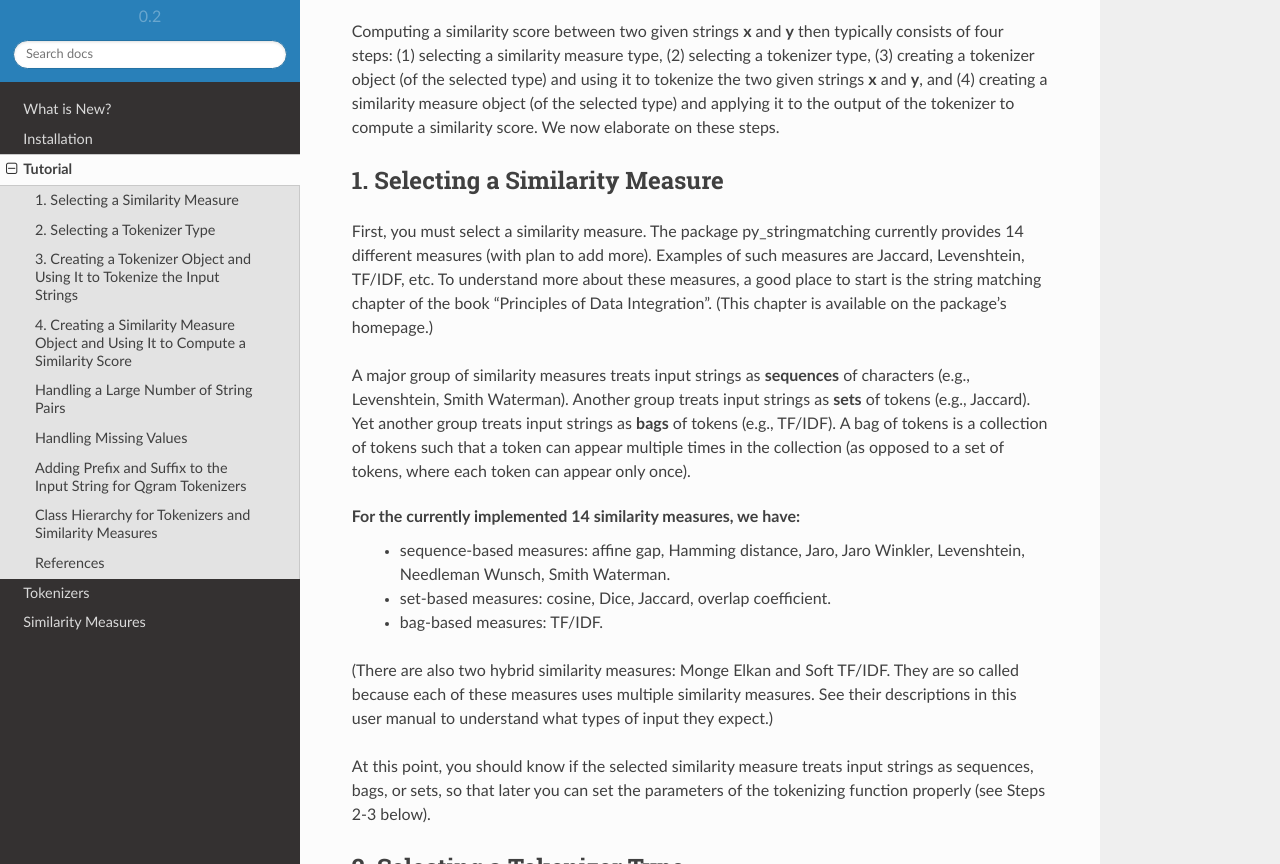
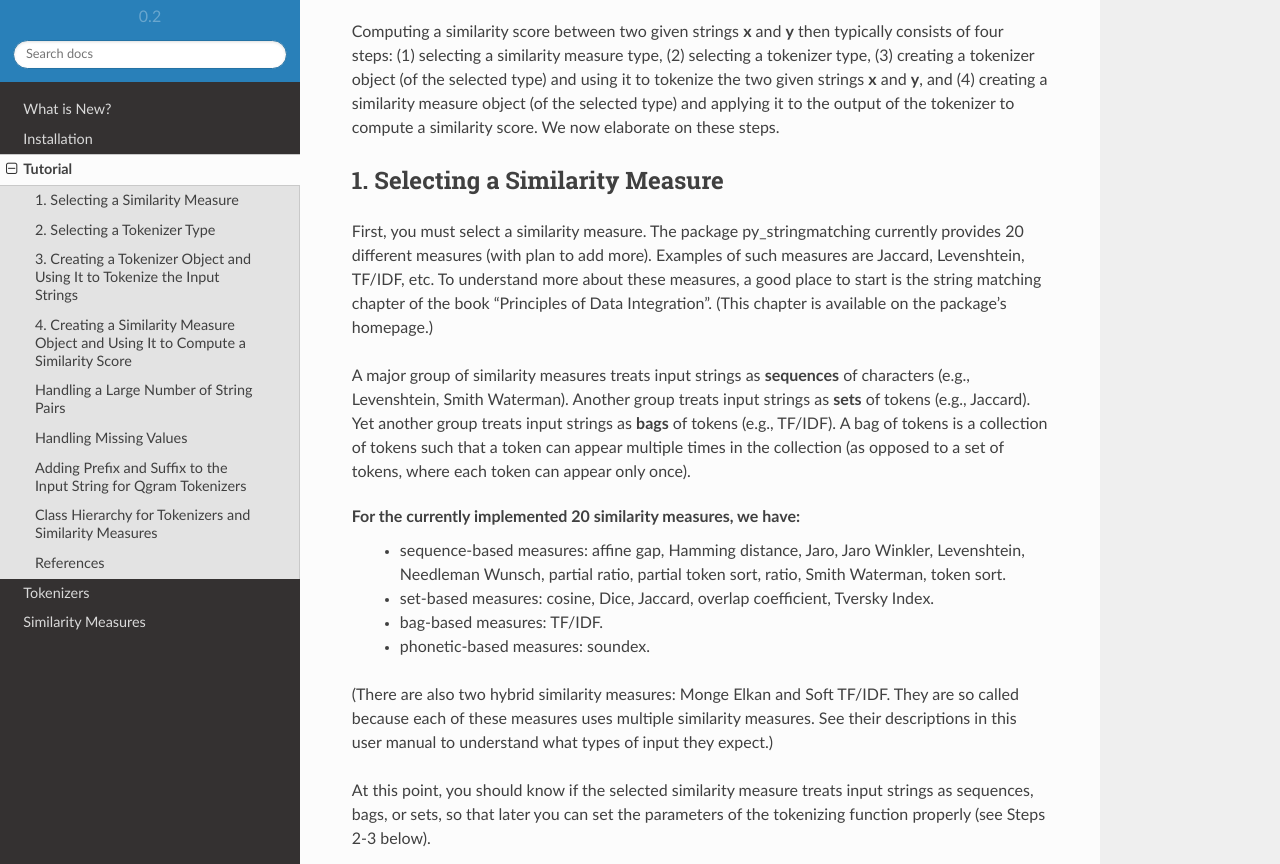
Before and after one commit to wynksaiddestroy/py_stringmatching, a Sphinx documentation site: the page built from docs/Tutorial.rst, in a window 1280 px wide and 900 px high, scrolled down 276 px, cut to the strip 36-900 px from the top of the window. Built offline with Sphinx 7.4.7 and the Read the Docs theme 2.0.0, drawn with Linux system fonts in a browser that asks for light colours; some of the changed text lies outside the part shown.

Commit message:
[DOC] Update docs

```diff
--- /dev/null
+++ b/docs/PartialRatio.rst
@@ -0,0 +1,5 @@
+Partial Ratio
+------------------------------------------------------------
+
+.. automodule:: py_stringmatching.similarity_measure.partial_ratio
+    :members:
--- /dev/null
+++ b/docs/PartialTokenSort.rst
@@ -0,0 +1,5 @@
+Partial Token Sort
+------------------------------------------------------------
+
+.. automodule:: py_stringmatching.similarity_measure.partial_token_sort
+    :members:
--- /dev/null
+++ b/docs/Ratio.rst
@@ -0,0 +1,5 @@
+Ratio
+------------------------------------------------------------
+
+.. automodule:: py_stringmatching.similarity_measure.ratio
+    :members:
--- a/docs/SimilarityMeasure.rst
+++ b/docs/SimilarityMeasure.rst
@@ -16,6 +16,12 @@
     MongeElkan
     NeedlemanWunsch
     OverlapCoefficient
+    PartialRatio
+    PartialTokenSort
+    Ratio
     SmithWaterman
     SoftTfIdf
+    Soundex
     TfIdf
+    TokenSort
+    TverskyIndex
--- /dev/null
+++ b/docs/Soundex.rst
@@ -0,0 +1,5 @@
+Soundex
+------------------------------------------------------------
+
+.. automodule:: py_stringmatching.similarity_measure.soundex
+    :members:
--- /dev/null
+++ b/docs/TokenSort.rst
@@ -0,0 +1,5 @@
+Token Sort
+------------------------------------------------------------
+
+.. automodule:: py_stringmatching.similarity_measure.token_sort
+    :members:
--- a/docs/Tutorial.rst
+++ b/docs/Tutorial.rst
@@ -10,14 +10,15 @@
 
 1. Selecting a Similarity Measure
 ----------------------------------
-First, you must select a similarity measure. The package py_stringmatching currently provides 14 different measures (with plan to add more). Examples of such measures are Jaccard, Levenshtein, TF/IDF, etc. To understand more about these measures, a good place to start is the string matching chapter of the book "Principles of Data Integration". (This chapter is available on the package's homepage.)
+First, you must select a similarity measure. The package py_stringmatching currently provides 20 different measures (with plan to add more). Examples of such measures are Jaccard, Levenshtein, TF/IDF, etc. To understand more about these measures, a good place to start is the string matching chapter of the book "Principles of Data Integration". (This chapter is available on the package's homepage.)
 
 A major group of similarity measures treats input strings as **sequences** of characters (e.g., Levenshtein, Smith Waterman). Another group treats input strings as **sets** of tokens (e.g., Jaccard). Yet another group treats input strings as **bags** of tokens (e.g., TF/IDF). A bag of tokens is a collection of tokens such that a token can appear multiple times in the collection (as opposed to a set of tokens, where each token can appear only once).
 
-For the currently implemented 14 similarity measures, we have:
-  * sequence-based measures: affine gap, Hamming distance, Jaro, Jaro Winkler, Levenshtein, Needleman Wunsch, Smith Waterman.
-  * set-based measures: cosine, Dice, Jaccard, overlap coefficient.
+For the currently implemented 20 similarity measures, we have:
+  * sequence-based measures: affine gap, Hamming distance, Jaro, Jaro Winkler, Levenshtein, Needleman Wunsch, partial ratio, partial token sort, ratio, Smith Waterman, token sort.
+  * set-based measures: cosine, Dice, Jaccard, overlap coefficient, Tversky Index.
   * bag-based measures: TF/IDF.
+  * phonetic-based measures: soundex.
 
 (There are also two hybrid similarity measures: Monge Elkan and Soft TF/IDF. They are so called because each of these measures uses multiple similarity measures. See their descriptions in this user manual to understand what types of input they expect.)
 
@@ -194,16 +195,23 @@
       * JaroWinkler
       * Levenshtein
       * NeedlemanWunsch
+      * PartialRatio
+      * PartialTokenSort
+      * Ratio
       * SmithWaterman
+      * TokenSort
   * TokenSimilarityMeasure
       * Cosine
       * Dice
       * Jaccard
       * OverlapCoefficient
       * TfIdf
+      * TverskyIndex
   * HybridSimilarityMeasure
       * MongeElkan
       * SoftTfIdf
+  * PhoneticSimilarityMeasure
+      * Soundex
 
 
 References
--- /dev/null
+++ b/docs/TverskyIndex.rst
@@ -0,0 +1,5 @@
+Tversky Index
+------------------------------------------------------------
+
+.. automodule:: py_stringmatching.similarity_measure.tversky_index
+    :members:
```
Also changed, not shown: 1 other file.
